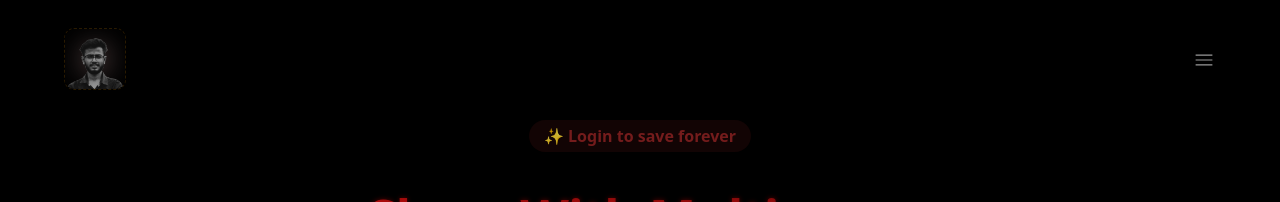
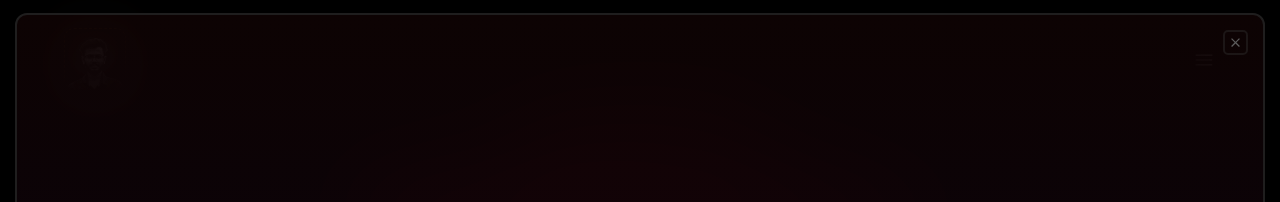
Before and after one commit to vishalkumar1007/share, a React (Vite) app: page / in a window 1280 px wide. Both pictures are taken after a click on the button "Enjoy Text". Shown: the top 202 px of the page. Built offline with nearby package versions, Linux system fonts and the light colour scheme.

Commit message:
create blank tab for text and image

```diff
--- /dev/null
+++ b/src/pages/EnjoyImage/EnjoyImage.css
@@ -0,0 +1,44 @@
+.EnjoyImage_main{
+    background: linear-gradient(to bottom, #4f12122a, #2c0d652d);
+    width: 100%;
+    height: 100%;
+    /* backdrop-filter: blur(25px); */
+    /* opacity: 0.2; */
+    border-radius: 12px;
+    overflow: hidden;
+    border: 2px solid #1f1e1ed5;
+    max-width: 1900px;
+}
+.EnjoyImage_main_top{
+    /* background-color: darkgoldenrod; */
+    width: 100%;
+    height: 70px;
+    display: flex;
+    justify-content: end;
+    /* align-items: center; */
+    padding: 15px 15px;
+    box-sizing: border-box;
+}
+.EnjoyImage_main_top_close_tab{
+    background-color: #80808000;
+    /* background-color: #9f9f9f; */
+    width: 25px;
+    height: 25px;
+    border-radius: 5px;
+    border: 2px solid #2c2b2b7a;
+    /* border: 2px solid #5c5c5c; */
+    display: flex;
+    justify-content: center;
+    align-items: center;
+    cursor: pointer;
+    /* z-index: 21; */
+    overflow: hidden;
+}
+.EnjoyImage_main_top_close_tab:hover{
+    border: 2px solid #454444b3;
+}
+.EnjoyImage_main_top_bottom{
+    /* background-color: rgba(11, 144, 184, 0.411); */
+    width: 100%;
+    height: calc(100% - 50px);
+}
--- /dev/null
+++ b/src/pages/EnjoyImage/EnjoyImage.jsx
@@ -0,0 +1,21 @@
+import './EnjoyImage.css'
+
+const EnjoyImage = ({ImageTabOpenAction}) => {
+    const handelCloseTab = ()=>{
+        ImageTabOpenAction(false);
+    }
+  return (
+    <div className='EnjoyImage_main'>
+        <div className="EnjoyImage_main_top">
+            <button className="EnjoyImage_main_top_close_tab" onClick={()=>handelCloseTab()}>
+                <svg xmlns="http://www.w3.org/2000/svg" height="15px" viewBox="0 -960 960 960" width="24px" fill="#5c5c5c"><path d="m256-200-56-56 224-224-224-224 56-56 224 224 224-224 56 56-224 224 224 224-56 56-224-224-224 224Z"/></svg>
+            </button>
+        </div>
+        <div className="EnjoyImage_main_top_bottom" >
+
+        </div>
+    </div>
+  )
+}
+
+export default EnjoyImage
--- /dev/null
+++ b/src/pages/EnjoyText/EnjoyText.css
@@ -0,0 +1,43 @@
+.EnjoyText_main{
+    background: linear-gradient(to bottom, #4f12122a, #2c0d652d);
+    width: 100%;
+    height: 100%;
+    /* backdrop-filter: blur(25px); */
+    /* opacity: 0.2; */
+    border-radius: 12px;
+    overflow: hidden;
+    border: 2px solid #1f1e1e;
+    max-width: 1900px;
+}
+.EnjoyText_main_top{
+    /* background-color: darkgoldenrod; */
+    width: 100%;
+    height: 70px;
+    display: flex;
+    justify-content: end;
+    /* align-items: center; */
+    padding: 15px 15px;
+    box-sizing: border-box;
+}
+.EnjoyText_main_top_close_tab{
+    background-color: #80808000;
+    /* background-color: #9f9f9f; */
+    width: 25px;
+    height: 25px;
+    border-radius: 5px;
+    border: 2px solid #2c2b2b7a;
+    display: flex;
+    justify-content: center;
+    align-items: center;
+    cursor: pointer;
+    /* z-index: 21; */
+    overflow: hidden;
+}
+.EnjoyText_main_top_close_tab:hover{
+    border: 2px solid #454444b3;
+}
+.EnjoyText_main_top_bottom{
+    /* background-color: rgba(11, 144, 184, 0.411); */
+    width: 100%;
+    height: calc(100% - 50px);
+}
--- /dev/null
+++ b/src/pages/EnjoyText/EnjoyText.jsx
@@ -0,0 +1,22 @@
+import './EnjoyText.css'
+
+const EnjoyText = ({TextTabOpenAction}) => {
+  const handelCloseTab = ()=>{
+    TextTabOpenAction(false);
+  }
+
+  return (
+    <div className='EnjoyText_main'>
+        <div className="EnjoyText_main_top">
+            <button className="EnjoyText_main_top_close_tab" onClick={()=>handelCloseTab()}>
+                <svg xmlns="http://www.w3.org/2000/svg" height="15px" viewBox="0 -960 960 960" width="24px" fill="#5c5c5c"><path d="m256-200-56-56 224-224-224-224 56-56 224 224 224-224 56 56-224 224 224 224-56 56-224-224-224 224Z"/></svg>
+            </button>
+        </div>
+        <div className="EnjoyText_main_top_bottom" >
+
+        </div>
+    </div>
+  )
+}
+
+export default EnjoyText
--- a/src/pages/Landing/Landing.css
+++ b/src/pages/Landing/Landing.css
@@ -7,6 +7,21 @@
     justify-content: center;
     align-items: center;
     overflow: hidden;
+}
+.Landing_over_lay{
+    background-color: #0000009e;
+    width: 100%;
+    height: 100%;
+    position: absolute;
+    top: 0;
+    left: 0;
+    z-index: 10;
+    display: flex;
+    justify-content: center;
+    align-items: center;
+    backdrop-filter: blur(55px);
+    padding: 15px ;
+    box-sizing: border-box;
 }
 .landing_main_arrange_width{
     /* background-color: rgba(195, 0, 255, 0.797); */
@@ -47,6 +62,7 @@
     position: relative;
     opacity: 0.7;
     cursor: pointer;
+    /* z-index: 15; */
 }
 .landing_main_top_navbar_vishal_profile img{
     margin-top: 10px;
@@ -75,6 +91,7 @@
     align-items: center;
     position: relative;
     overflow: hidden;
+    /* z-index: 15; */
 }
 .landing_main_top_navbar_login button{
     /* font-size: 10px; */
@@ -111,13 +128,13 @@
     flex-direction: column;
 }
 .landing_main_bottom_toggle{
-    background-color: #9b232325;
-    color: #912323;
+    background-color: #af282825;
+    color: #931f1f;
     padding: 5px 15px 5px 15px;
     border-radius: 50px;
     margin:15px 0px 40px 0px ;
     font-weight: 600;
-    opacity: 0.8;
+    opacity: 0.9;
 }
 .landing_main_bottom_intro_text {
     /* background-color: rgba(184, 135, 11, 0.882); */
--- a/src/pages/Landing/Landing.jsx
+++ b/src/pages/Landing/Landing.jsx
@@ -1,8 +1,55 @@
+import { useEffect, useState } from "react";
+import EnjoyText from "../EnjoyText/EnjoyText";
+import EnjoyImage from "../EnjoyImage/EnjoyImage";
 import "./Landing.css";
 
 const Landing = () => {
+  const[textTabOpenStatus , setTextTabOpenStatus] = useState(false);
+  const[imageTabOpenStatus , setImageTabOpenStatus] = useState(false);
+
+  const handelToCloseTextTab = (action)=>{
+    if (action) {
+      localStorage.setItem('openTab','text');
+    } else {
+      localStorage.setItem('openTab','none');
+    }
+    setTextTabOpenStatus(action)
+  }
+  const handelToCloseImageTab = (action)=>{
+    if (action) {
+      localStorage.setItem('openTab','image');
+    } else {
+      localStorage.setItem('openTab','none');
+    }
+    setImageTabOpenStatus(action)
+  }
+
+  useEffect(()=>{
+    const actionTab = localStorage.getItem('openTab');
+    if(actionTab=='text'){
+      setTextTabOpenStatus(true);
+    }else if(actionTab==='image'){
+      setImageTabOpenStatus(true);
+    }else{
+      setTextTabOpenStatus(false);
+      setImageTabOpenStatus(false);
+    }
+  },[])
+
   return (
     <div className="landing_main">
+      {
+        textTabOpenStatus?
+        <div className="Landing_over_lay">
+          <EnjoyText TextTabOpenAction={(action)=>handelToCloseTextTab(action)}/>
+        </div>:null
+      }
+      {
+        imageTabOpenStatus?
+        <div className="Landing_over_lay">
+          <EnjoyImage ImageTabOpenAction={(action)=>handelToCloseImageTab(action)}/>
+        </div>:null
+      }
       <div className="landing_main_arrange_width">
         <div className="landing_main_top">
             {/* <div className="landing_main_top_navbar"> */}
@@ -16,7 +63,7 @@ const Landing = () => {
             {/* </div> */}
         </div>
         <div className="landing_main_bottom">
-            <span className="landing_main_bottom_toggle">✨ Login to save forever</span>
+            <span className="landing_main_bottom_toggle">✨ Login to save data forever</span>
           <div className="landing_main_bottom_intro_text">
             Share With Multiverse
           </div>
@@ -36,8 +83,8 @@ const Landing = () => {
           </div>
         </div>
         <div className="landing_main_bottom_later">
-            <button className="landing_main_open_text_share">Enjoy Text</button>
-            <button className="landing_main_open_image_share">Enjoy Image</button>
+            <button className="landing_main_open_text_share" onClick={()=>handelToCloseTextTab(true)}>Enjoy Text</button>
+            <button className="landing_main_open_image_share"onClick={()=>handelToCloseImageTab(true)}>Enjoy Image</button>
         </div>
       </div>
     </div>
```
